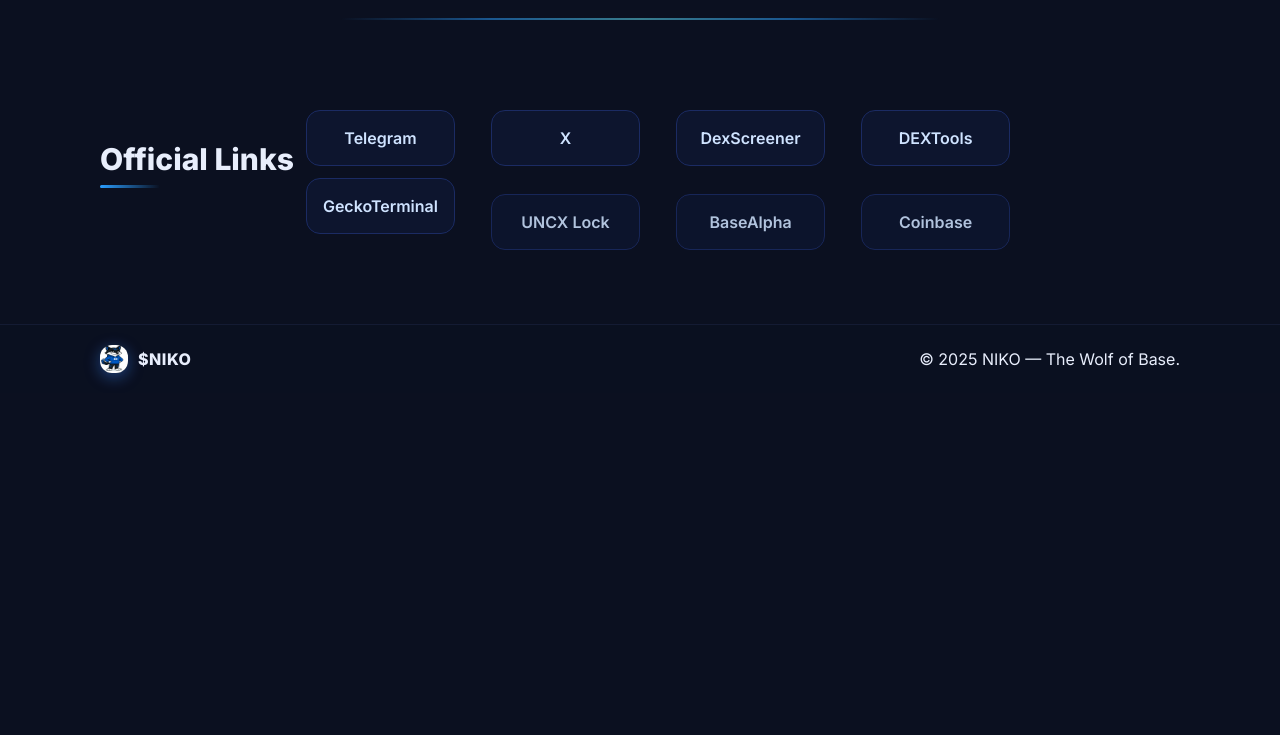
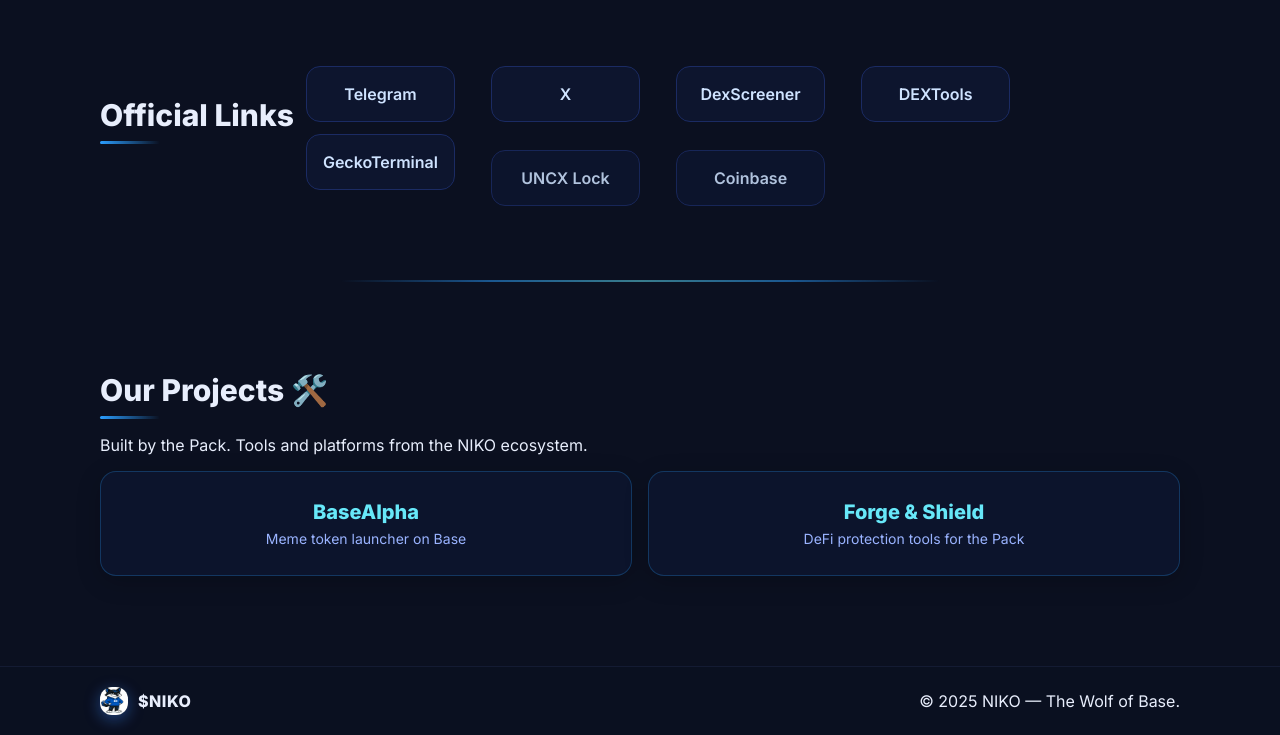
Before and after one commit to CryptoSuess/niko-site, a plain HTML site: page index.html in a window 1280 px wide. Shown: the part 1922-2657 px from the top of the page. Before the commit the page ends 2315 px from the top, so only its background shows below. Drawn offline with Linux system fonts and the light colour scheme.

Commit message:
separate Our Projects section for BaseAlpha and Forge & Shield, fix listing text

```diff
--- a/index.html
+++ b/index.html
@@ -35,6 +35,7 @@
         <a href="#about">About</a>
         <a href="#token">Token</a>
         <a href="#links">Links</a>
+        <a href="#projects">Projects</a>
         <a href="/wolfpaper.html" class="btn secondary">📜 Wolf Paper</a>
         <a class="btn buy" id="buyBtn" href="#">Buy</a>
       </nav>
@@ -84,7 +85,7 @@
     <div class="pill-row reveal-stagger reveal">
       <span class="pill">📈 Live on Uniswap</span>
       <span class="pill">🦎 Listed on GeckoTerminal</span>
-      <span class="pill">💰 On Coinbase & BaseAlpha</span>
+      <span class="pill">💰 Listed on Coinbase</span>
       <span class="pill">🛡️ Forge & Shield Coming Soon! Test Net Preview</span>
       <span class="pill">🌕 Pack is 46+ strong</span>
     </div>
@@ -137,8 +138,25 @@
       <a class="linkcard" id="dextLink" target="_blank" rel="noopener">DEXTools</a>
       <a class="linkcard" id="geckoLink" target="_blank" rel="noopener">GeckoTerminal</a>
       <a class="linkcard" id="uncxLink" target="_blank" rel="noopener">UNCX Lock</a>
-      <a class="linkcard" id="baseAlphaLink" target="_blank" rel="noopener">BaseAlpha</a>
       <a class="linkcard" id="coinbaseLink" target="_blank" rel="noopener">Coinbase</a>
+    </div>
+  </section>
+
+  <div class="glow-divider"></div>
+
+  <!-- PROJECTS -->
+  <section id="projects" class="section container">
+    <h2 class="reveal">Our Projects 🛠️</h2>
+    <p class="reveal">Built by the Pack. Tools and platforms from the NIKO ecosystem.</p>
+    <div class="grid projects-grid reveal-stagger reveal">
+      <a class="projectcard" id="baseAlphaLink" target="_blank" rel="noopener">
+        <h3>BaseAlpha</h3>
+        <p>Meme token launcher on Base</p>
+      </a>
+      <a class="projectcard" id="forgeShieldLink" target="_blank" rel="noopener">
+        <h3>Forge & Shield</h3>
+        <p>DeFi protection tools for the Pack</p>
+      </a>
     </div>
   </section>
 
--- a/script.js
+++ b/script.js
@@ -11,6 +11,7 @@ const URLS = {
   gecko: 'https://www.geckoterminal.com/base/pools/0x422273666d77f504e30e2573c063c7c50cce8453',
   coinbase: 'https://www.coinbase.com/price/base-niko-8453',
   basealpha: 'https://www.basealpha.fun',
+  forgeshield: 'https://forge-shield-main.vercel.app',
   telegram: 'https://t.me/+2pnnko2IHooxMjcx',
   x: 'https://x.com/NikoToken',
   uncx: 'https://app.uncx.network/lockers/token/chain/8453/address/0x422273666d77f504e30e2573c063c7c50cce8453',
@@ -34,6 +35,7 @@ const dextLink = byId('dextLink');
 const geckoLink = byId('geckoLink');
 const uncxLink = byId('uncxLink');
 const baseAlphaLink = byId('baseAlphaLink');
+const forgeShieldLink = byId('forgeShieldLink');
 const coinbaseLink = byId('coinbaseLink');
 const tgCta = byId('tgCta');
 
@@ -44,6 +46,7 @@ if (dextLink) { dextLink.href = URLS.dextools; dextLink.target = '_blank'; dextL
 if (geckoLink) { geckoLink.href = URLS.gecko; geckoLink.target = '_blank'; geckoLink.rel = 'noopener'; }
 if (uncxLink) { uncxLink.href = URLS.uncx; uncxLink.target = '_blank'; uncxLink.rel = 'noopener'; }
 if (baseAlphaLink) { baseAlphaLink.href = URLS.basealpha; baseAlphaLink.target = '_blank'; baseAlphaLink.rel = 'noopener'; }
+if (forgeShieldLink) { forgeShieldLink.href = URLS.forgeshield; forgeShieldLink.target = '_blank'; forgeShieldLink.rel = 'noopener'; }
 if (coinbaseLink) { coinbaseLink.href = URLS.coinbase; coinbaseLink.target = '_blank'; coinbaseLink.rel = 'noopener'; }
 
 // --- Contract display
--- a/styles.css
+++ b/styles.css
@@ -413,6 +413,48 @@ code {
   gap: 12px;
 }
 
+/* ===== PROJECT CARDS ===== */
+.projects-grid {
+  display: grid;
+  grid-template-columns: repeat(2, 1fr);
+  gap: 16px;
+}
+
+.projectcard {
+  display: flex;
+  flex-direction: column;
+  align-items: center;
+  justify-content: center;
+  background: rgba(14, 23, 51, .7);
+  border: 1px solid rgba(43, 158, 255, .25);
+  padding: 28px 20px;
+  border-radius: 16px;
+  color: #cfe3ff;
+  text-decoration: none;
+  text-align: center;
+  transition: transform .22s ease, border-color .22s ease, box-shadow .22s ease;
+  box-shadow: 0 6px 24px rgba(0, 0, 0, .2);
+}
+
+.projectcard:hover {
+  transform: translateY(-4px);
+  border-color: #67e8f9;
+  box-shadow: 0 12px 40px rgba(103, 232, 249, .15);
+}
+
+.projectcard h3 {
+  margin: 0 0 6px;
+  font-size: 20px;
+  color: #67e8f9;
+  font-weight: 800;
+}
+
+.projectcard p {
+  margin: 0;
+  font-size: 14px;
+  color: #9ab3ff;
+}
+
 .linkcard {
   display: flex;
   align-items: center;
@@ -683,6 +725,7 @@ code {
 @media (max-width: 900px) {
   .token .grid { grid-template-columns: repeat(2, 1fr); }
   .links-grid { grid-template-columns: repeat(2, 1fr); }
+  .projects-grid { grid-template-columns: 1fr; }
 }
 
 @media (max-width: 600px) {
```
Also changed, not shown: wolfpaper.html (+1 -1 lines).
